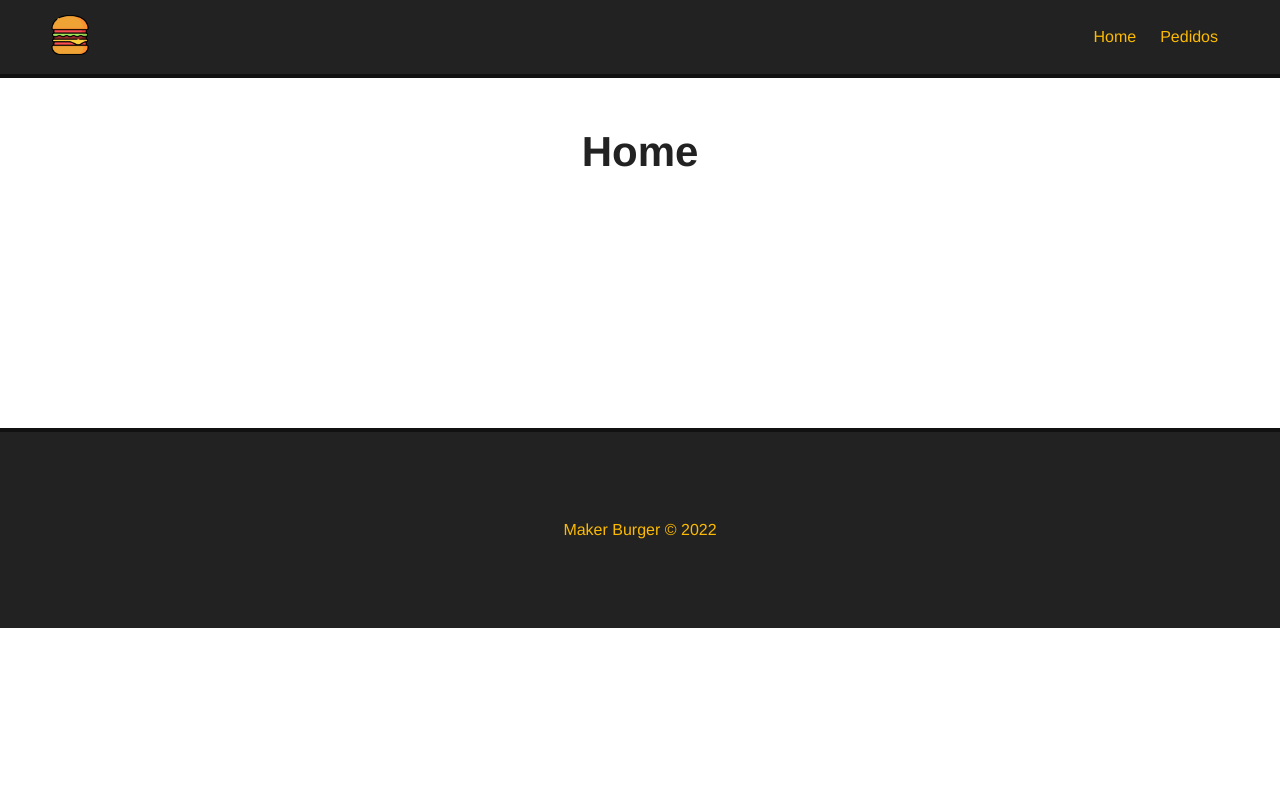
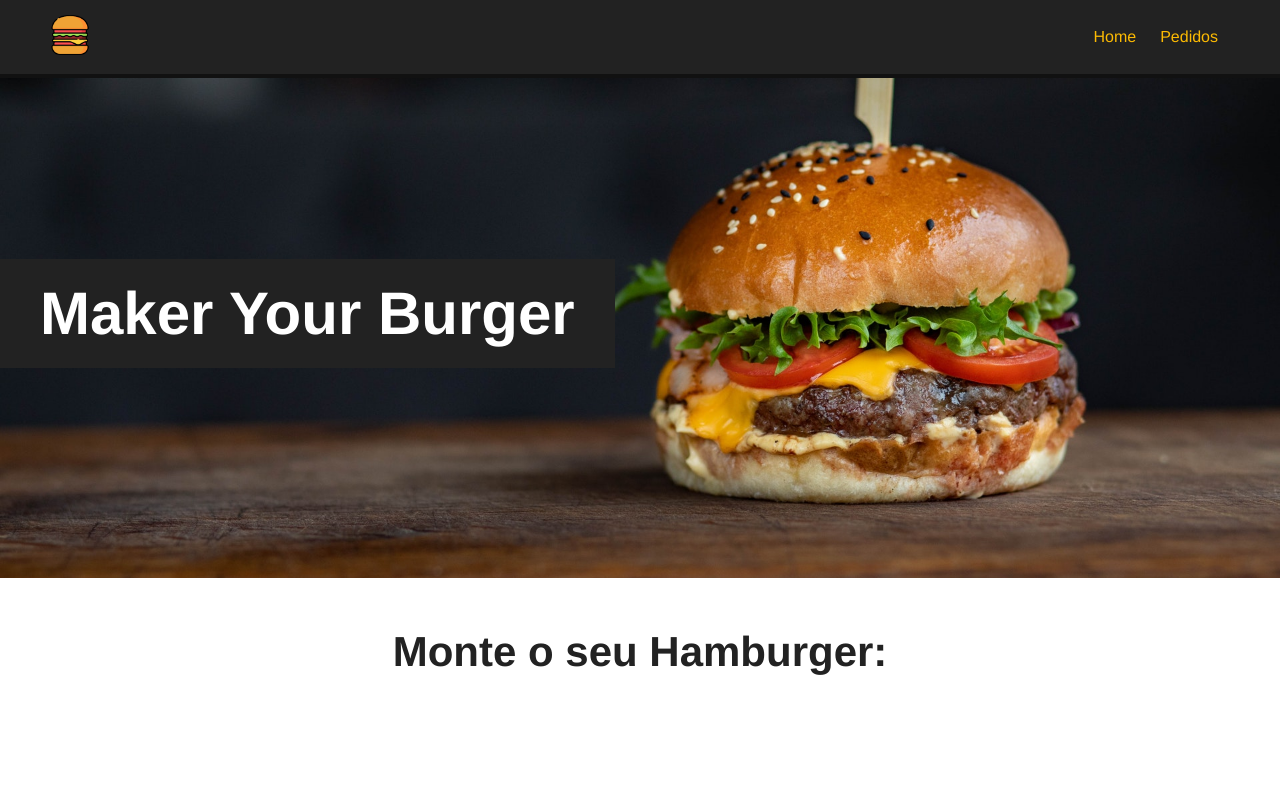
Before and after one commit to Dinos-s/Maker-Buguer_vue, a Vue app: page / in a window 1280 px wide. Shown: the top 800 px of the page. Built offline with nearby package versions, Linux system fonts and the light colour scheme.

Commit message:
estilizando a home

```diff
--- a/public/index.html
+++ b/public/index.html
@@ -1,15 +1,15 @@
 <!DOCTYPE html>
-<html lang="">
+<html lang="pt-br">
   <head>
     <meta charset="utf-8">
     <meta http-equiv="X-UA-Compatible" content="IE=edge">
     <meta name="viewport" content="width=device-width,initial-scale=1.0">
     <link rel="icon" href="<%= BASE_URL %>favicon.ico">
-    <title><%= htmlWebpackPlugin.options.title %></title>
+    <!-- <title><%= htmlWebpackPlugin.options.title %></title> -->
   </head>
   <body>
     <noscript>
-      <strong>We're sorry but <%= htmlWebpackPlugin.options.title %> doesn't work properly without JavaScript enabled. Please enable it to continue.</strong>
+      <!-- <strong>We're sorry but <%= htmlWebpackPlugin.options.title %> doesn't work properly without JavaScript enabled. Please enable it to continue.</strong> -->
     </noscript>
     <div id="app"></div>
     <!-- built files will be auto injected -->
--- /dev/null
+++ b/src/components/Banner.vue
@@ -0,0 +1,31 @@
+<template>
+    <div id="main-banner">
+        <h1>Maker Your Burger</h1>
+    </div>
+</template>
+
+<style scoped>
+    #main-banner{
+        background-image: url('/public/img/burger.jpg');
+        background-position: 0 -250px;
+        background-size: cover;
+        height: 500px;
+        display: flex;
+        align-items: center;
+        justify-content: flex-start;
+    }
+
+    #main-banner h1 {
+        color: #fff;
+        text-align: center;
+        font-size: 60px;
+        background-color: #222;
+        padding: 20px 40px;
+    }
+</style>
+
+<script>
+    export default{
+        name: "Banner"
+    }
+</script>
--- a/src/router/index.js
+++ b/src/router/index.js
@@ -1,11 +1,11 @@
 import { createRouter, createWebHistory } from 'vue-router'
-import HomeView from '../views/HomeView.vue'
+import Home from '../views/Home.vue'
 
 const routes = [
   {
     path: '/',
     name: 'Home',
-    component: HomeView
+    component: Home
   },
   {
     path: '/pedidos',
--- /dev/null
+++ b/src/views/Home.vue
@@ -0,0 +1,20 @@
+<template>
+  <Banner/>
+  <div class="main-container">
+    <h1>Monte o seu Hamburger:</h1>
+  </div>
+</template>
+
+<style>
+
+</style>
+
+<script>
+  import Banner from "../components/Banner.vue";
+  export default{
+    name: 'Home',
+    components: {
+      Banner,
+    }
+  }
+</script>
--- a/src/views/HomeView.vue
+++ /dev/null
@@ -1,9 +0,0 @@
-<template>
-  <div class="main-container">
-    <h1>Home</h1>
-  </div>
-</template>
-
-<script>
-
-</script>
```
